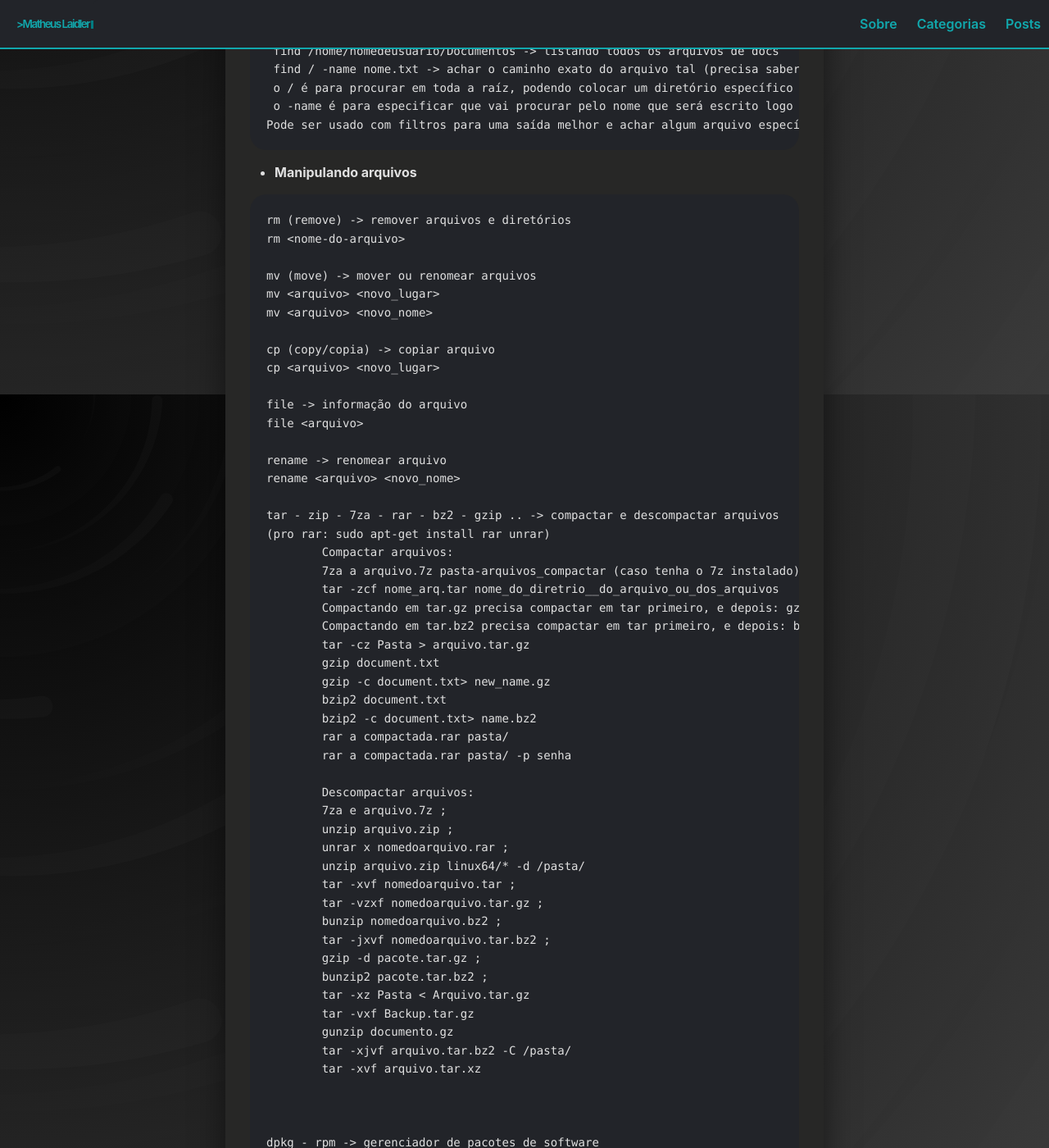
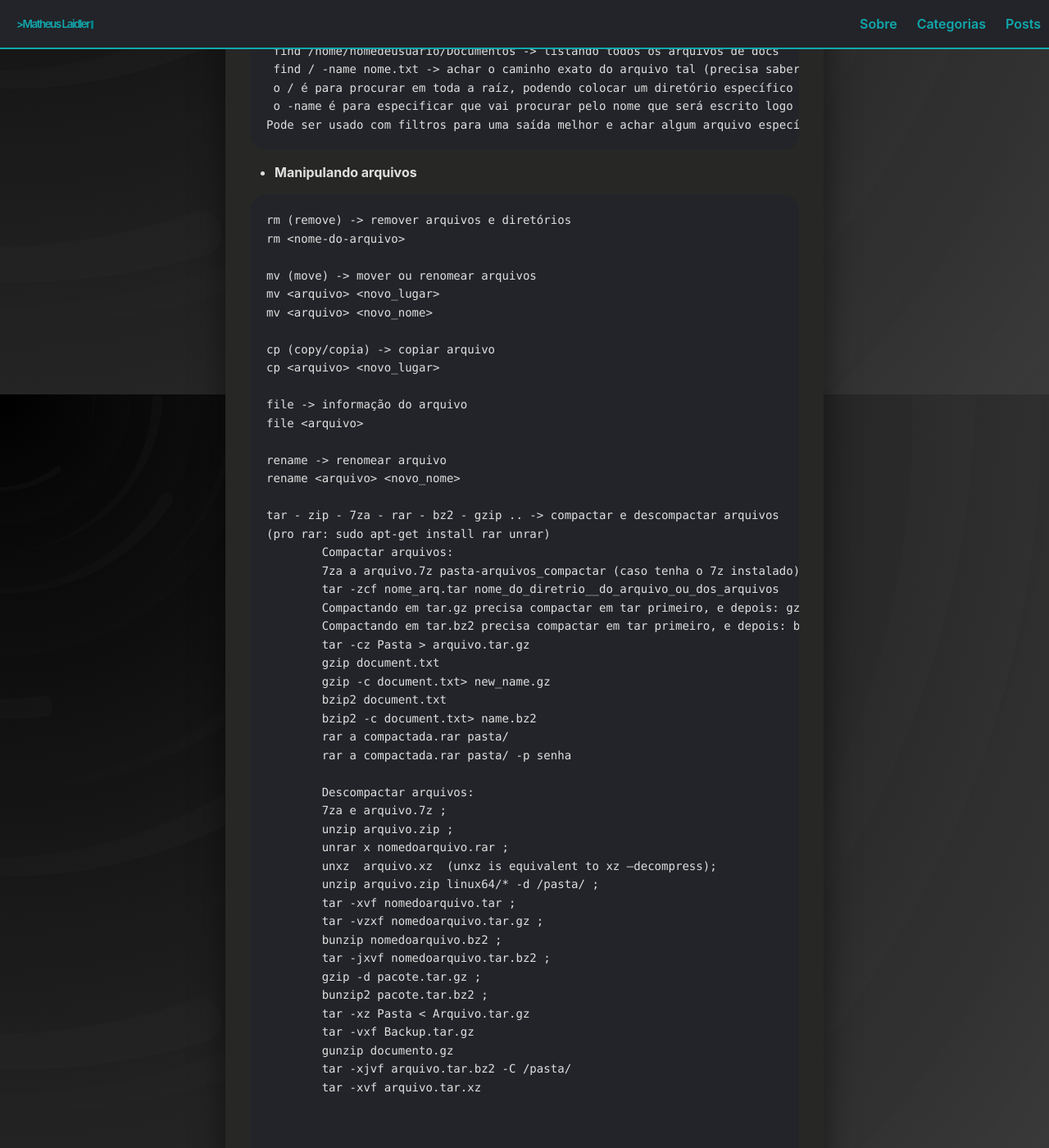
Before and after one commit to matheuslaidler/Tech-Jekyll-Old, a Jekyll site: the page built from _posts/2020-02-25-terminal.md, in a window 1280 px wide and 1400 px high, scrolled down 17759 px. Shown: the whole window at 82% size. Built offline with Jekyll 4.4.1, drawn with Linux system fonts in a browser that asks for light colours; some of the changed text lies outside the part shown.

Commit message:
Update 2020-02-25-terminal.md

```diff
--- a/_posts/2020-02-25-terminal.md
+++ b/_posts/2020-02-25-terminal.md
@@ -612,7 +612,8 @@ tar - zip - 7za - rar - bz2 - gzip .. -> compactar e descompactar arquivos
 	7za e arquivo.7z ;
 	unzip arquivo.zip ;
 	unrar x nomedoarquivo.rar ;
-	unzip arquivo.zip linux64/* -d /pasta/
+	unxz  arquivo.xz  (unxz is equivalent to xz –decompress);
+	unzip arquivo.zip linux64/* -d /pasta/ ;
 	tar -xvf nomedoarquivo.tar ;
 	tar -vzxf nomedoarquivo.tar.gz ;
 	bunzip nomedoarquivo.bz2 ;
```
